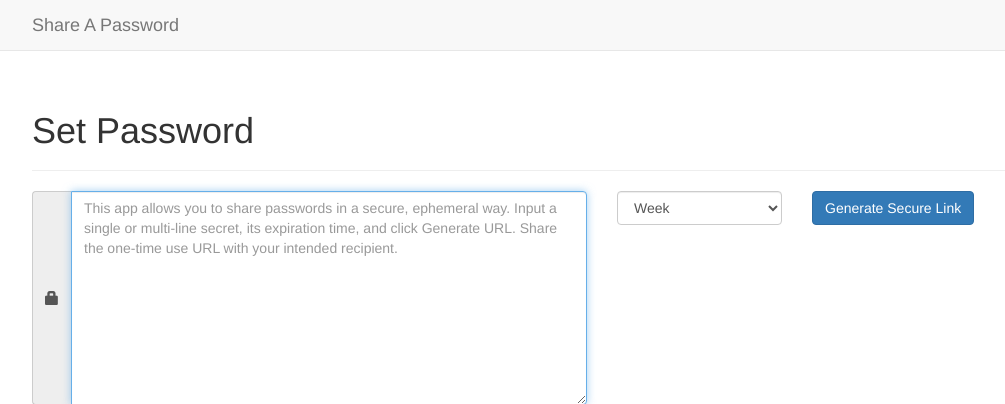
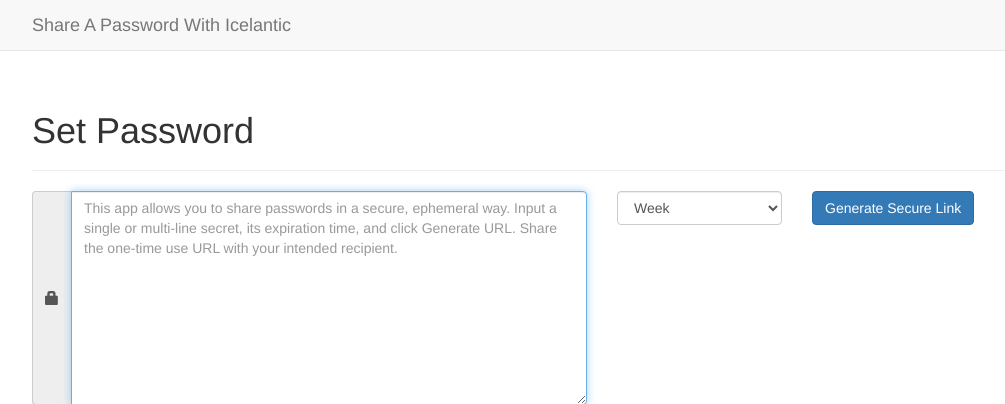
Before and after one commit to aurbor/icepass, a Flask app: page / in a window 1280 px wide. Shown: the top 404 px of the page, without its empty margins (38-1043 px from the left). Run offline with Flask 2, Linux system fonts and the light colour scheme; some libraries are stand-ins or nearby versions.

Commit message:
Updated Page Title

```diff
--- a/snappass/templates/base.html
+++ b/snappass/templates/base.html
@@ -13,7 +13,7 @@
     <nav class="navbar navbar-default navbar-static-top">
       <div class="container">
         <div class="navbar-header">
-          <a class="navbar-brand" href="/">Share A Password</a>
+          <a class="navbar-brand" href="/">Share A Password With Icelantic</a>
         </div>
       </div>
     </nav>
```
